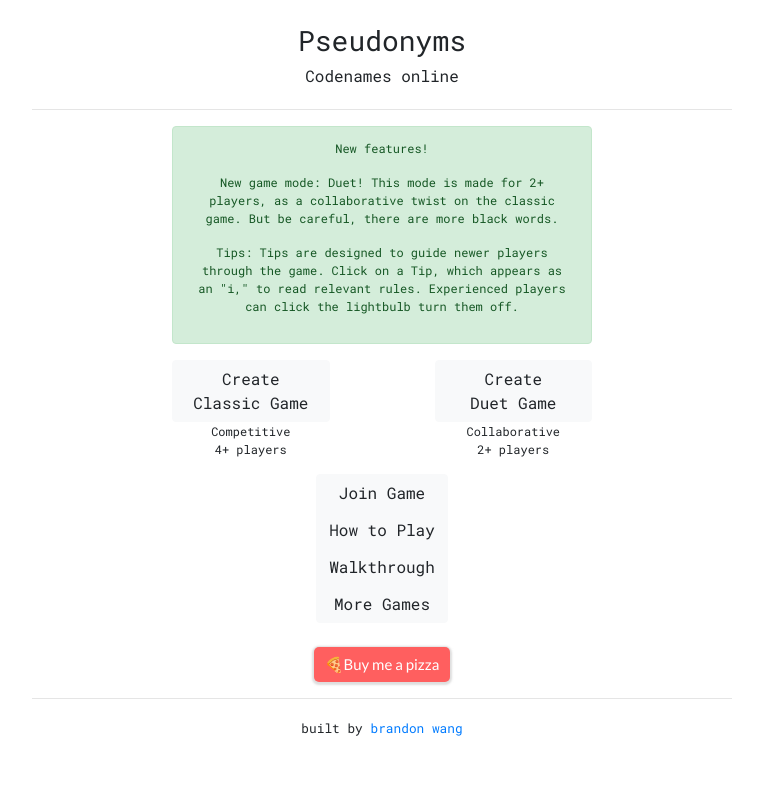
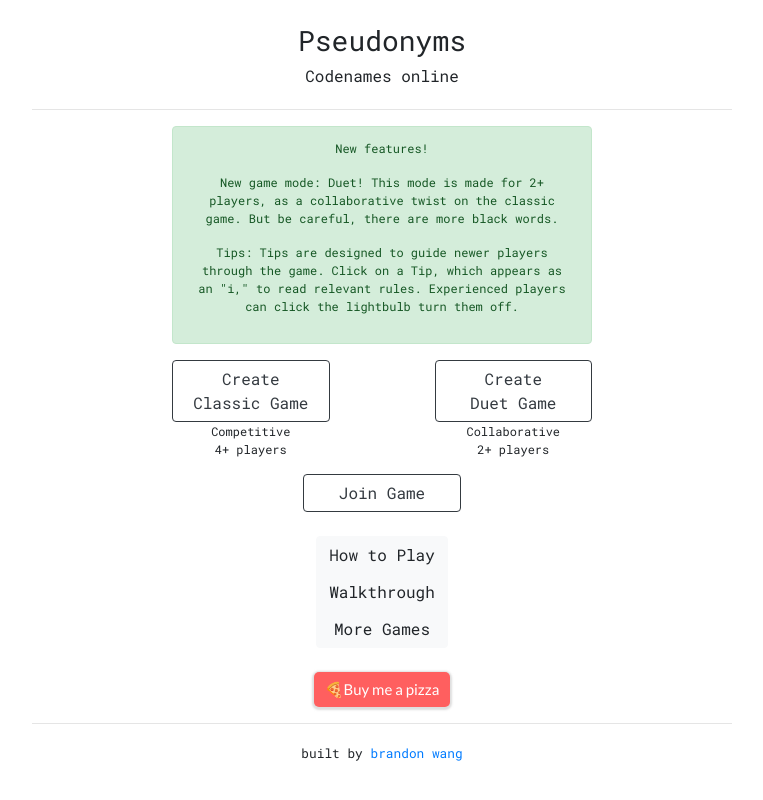
Before and after one commit to coconut750750/pseudonyms, a React (Create React App) app in the folder client/: page / in a window 1280 px wide. Shown: the whole page, without its empty margins (258-1021 px from the left). Built offline with nearby package versions, Linux system fonts and the light colour scheme.

Commit message:
update home buttons

```diff
--- a/client/src/views/Home.js
+++ b/client/src/views/Home.js
@@ -15,17 +15,21 @@ function Home(props) {
 
       <div className="button-row d-flex justify-content-around">
         <div>
-          <button type="button" className="btn btn-light" onClick={props.createClassicGame}>Create<br/>Classic Game</button>
+          <button type="button" className="btn btn-outline-dark" onClick={props.createClassicGame}>Create<br/>Classic Game</button>
           <p>Competitive<br/>4+ players</p>
         </div>
         <div>
-          <button type="button" className="btn btn-light" onClick={props.createDuetGame}>Create<br/>Duet Game</button>
+          <button type="button" className="btn btn-outline-dark" onClick={props.createDuetGame}>Create<br/>Duet Game</button>
           <p>Collaborative<br/>2+ players</p>
         </div>
       </div>
 
+      <div className="button-row d-flex justify-content-center">
+        <button type="button" className="btn btn-outline-dark" onClick={props.joinGame}>Join Game</button>
+      </div>
+      <br/>
+
       <div className="btn-group-vertical">
-        <button type="button" className="btn btn-light" onClick={props.joinGame}>Join Game</button>
         <a class="btn btn-light" role="button" href="/howto">How to Play</a>
         <a class="btn btn-light" role="button" href="/walkthrough">Walkthrough</a>
         <a class="btn btn-light" role="button" href="/more">More Games</a>
```
